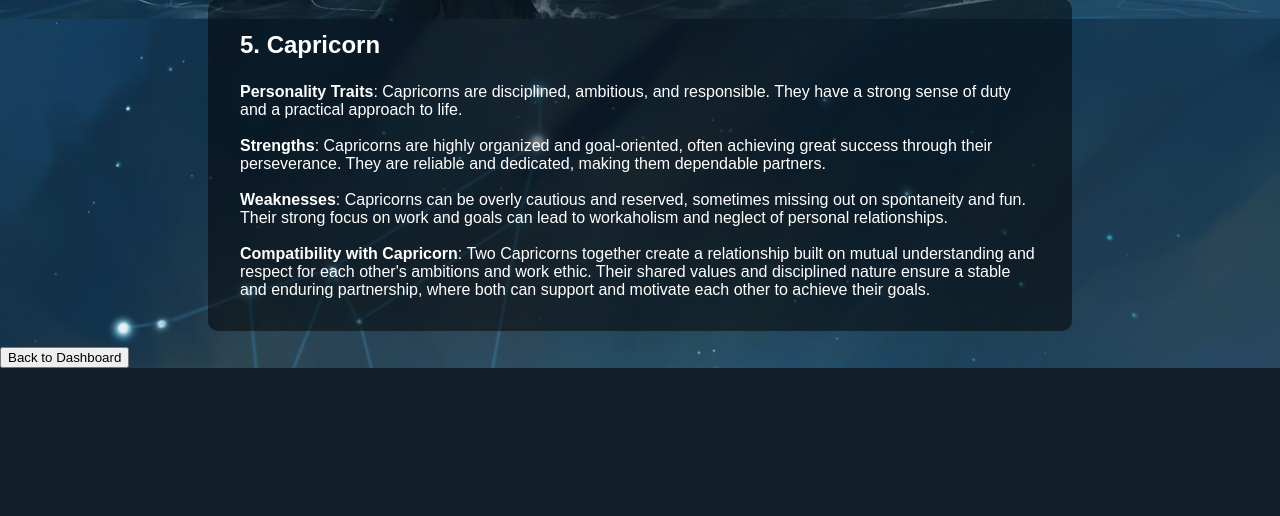
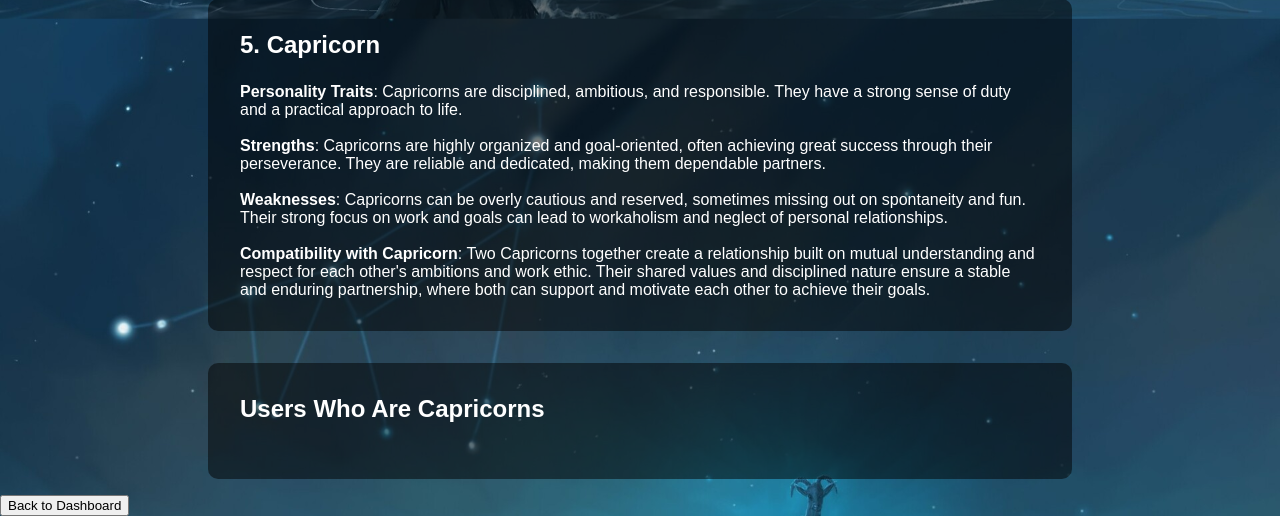
Before and after one commit to LemonSCoder/StarCrossedRepo, a Flask app: page /capricorn.html in a window 1280 px wide. Shown: the part 1688-2204 px from the top of the page. Before the commit the page ends 2056 px from the top, so only its background shows below. Run offline with Flask 3, Linux system fonts and the light colour scheme.

Commit message:
Update capricorn.html

```diff
--- a/templates/capricorn.html
+++ b/templates/capricorn.html
@@ -104,6 +104,12 @@
     <b>Weaknesses</b>: Capricorns can be overly cautious and reserved, sometimes missing out on spontaneity and fun. Their strong focus on work and goals can lead to workaholism and neglect of personal relationships.<br><br>
     <b>Compatibility with Capricorn</b>: Two Capricorns together create a relationship built on mutual understanding and respect for each other's ambitions and work ethic. Their shared values and disciplined nature ensure a stable and enduring partnership, where both can support and motivate each other to achieve their goals.
   </section>
+  <section>
+    <h3>Users Who Are Capricorns</h3>
+    {%for user in capricorn_users%}
+    <b>{{user}}</b> <br> <br>
+    {%endfor%}
+</section>
   </p>
     <a href="Dashboard.html">
     <button>Back to Dashboard</button>
```
